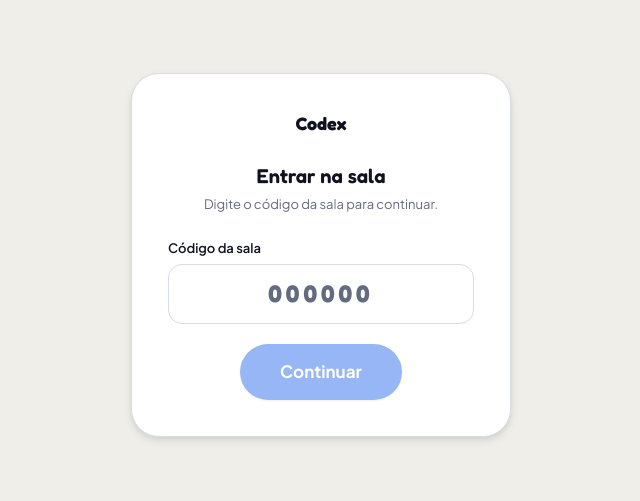
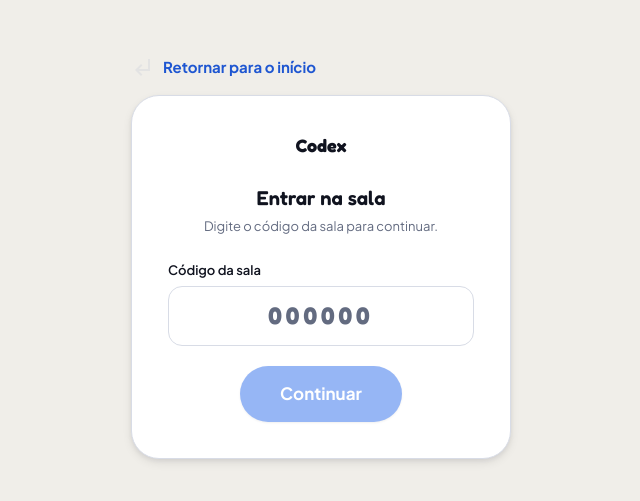
Before and after one commit to vitorluuiz/Codex, a Next.js app in the folder nextjs/: page /sala in a window 1280 px wide. Shown: the part 145-646 px from the top of the page, without its empty margins (319-959 px from the left). Built offline with nearby package versions, Linux system fonts and the light colour scheme; no server answers.

Commit message:
fix(nav): better redirecting to enter lobby page

```diff
--- a/nextjs/src/app/layout.tsx
+++ b/nextjs/src/app/layout.tsx
@@ -2,6 +2,7 @@ import type { Metadata, Viewport } from 'next';
 
 import { cx } from '@/lib/cx';
 import { fontBody, fontDisplay, fontMono } from './fonts';
+import { NavigationTracker } from '@/components/nav/NavigationTracker';
 import '@/styles/globals.css';
 
 export const metadata: Metadata = {
@@ -23,7 +24,10 @@ export const viewport: Viewport = {
 export default function RootLayout({ children }: { children: React.ReactNode }) {
   return (
     <html lang="pt-BR" className={cx(fontDisplay.variable, fontBody.variable, fontMono.variable)}>
-      <body>{children}</body>
+      <body>
+        <NavigationTracker />
+        {children}
+      </body>
     </html>
   );
 }
--- a/nextjs/src/app/page.tsx
+++ b/nextjs/src/app/page.tsx
@@ -117,6 +117,9 @@ export default function LandingPage() {
             </a>
           </nav>
           <div className={styles.navActions}>
+            <Link href="/sala">
+              <Button variant="ghost">Jogar agora</Button>
+            </Link>
             <Link href="/entrar">
               <Button variant="ghost">Entrar</Button>
             </Link>
--- a/nextjs/src/app/sala/page.module.css
+++ b/nextjs/src/app/sala/page.module.css
@@ -7,6 +7,14 @@
   background: #f0eee9;
   font-family: var(--font-body);
   padding: 24px;
+}
+
+.container {
+  width: 100%;
+  max-width: 380px;
+  display: flex;
+  flex-direction: column;
+  gap: 12px;
 }
 
 .card {
--- a/nextjs/src/app/sala/page.tsx
+++ b/nextjs/src/app/sala/page.tsx
@@ -4,6 +4,7 @@ import Link from 'next/link';
 import { JoinRoomFlow } from '@/components/join/JoinRoomFlow';
 import { LeftRoomNotice } from '@/components/room/LeftRoomNotice';
 import { ResumeRoomPanel } from '@/components/room/ResumeRoomPanel';
+import { SalaBackButton } from '@/components/room/SalaBackButton';
 import { getActiveRooms } from '@/lib/api/rooms';
 import { getSession } from '@/lib/api/session';
 import styles from './page.module.css';
@@ -33,9 +34,12 @@ export default async function JoinRoomPage({ searchParams }: PageProps) {
   const [{ codigo, saida }, session] = await Promise.all([searchParams, getSession()]);
   const initialCode = codigo?.replace(/\D/g, '').slice(0, 6) ?? '';
   const activeRooms = initialCode ? [] : await getActiveRooms();
+  const fallbackUrl = session.user ? '/perfil' : '/';
 
   return (
     <main className={styles.page}>
+      <div className={styles.container}>
+        <SalaBackButton fallbackUrl={fallbackUrl} />
         <div className={styles.card}>
           <Link href="/" className={styles.brand}>
             Codex
@@ -48,6 +52,7 @@ export default async function JoinRoomPage({ searchParams }: PageProps) {
             isAuthenticated={Boolean(session.user)}
           />
         </div>
+      </div>
     </main>
   );
 }
--- a/nextjs/src/components/ds/Button.module.css
+++ b/nextjs/src/components/ds/Button.module.css
@@ -80,6 +80,21 @@
   filter: brightness(0.92);
 }
 
+.link {
+  border: none;
+  background: none;
+  color: var(--text-link);
+}
+
+.link:hover {
+  color: var(--accent-primary-hover);
+  text-decoration: underline;
+}
+
+.link:not(:disabled):hover {
+  filter: brightness(0.92);
+}
+
 /* Modificadores de largura */
 .block {
   width: 100%;
--- a/nextjs/src/components/ds/Button.tsx
+++ b/nextjs/src/components/ds/Button.tsx
@@ -5,7 +5,7 @@ import type { ButtonHTMLAttributes, ReactNode } from 'react';
 import { cx } from '@/lib/cx';
 import styles from './Button.module.css';
 
-export type ButtonVariant = 'primary' | 'secondary' | 'ghost' | 'danger';
+export type ButtonVariant = 'primary' | 'secondary' | 'ghost' | 'danger' | 'link';
 export type ButtonSize = 'sm' | 'md' | 'lg';
 
 export interface ButtonProps extends Omit<ButtonHTMLAttributes<HTMLButtonElement>, 'className'> {
--- /dev/null
+++ b/nextjs/src/components/nav/NavigationTracker.tsx
@@ -0,0 +1,33 @@
+'use client';
+
+import { usePathname } from 'next/navigation';
+import { useEffect } from 'react';
+
+export const LAST_PAGE_KEY = 'codex_last_page_before_sala';
+export const FROM_INTERNAL_KEY = 'codex_from_internal';
+
+/**
+ * Rastreia as rotas acessadas pelo usuário fora do fluxo de /sala.
+ * Salva a última página acessada em sessionStorage para que a tela /sala
+ * saiba exatamente de onde a pessoa veio e permita o retorno.
+ */
+export function NavigationTracker() {
+  const pathname = usePathname();
+
+  useEffect(() => {
+    if (!pathname) return;
+
+    // Ignora rotas sob /sala (inclusive /sala/[code]/lobby, /sala/[code]/partida, etc.)
+    if (!pathname.startsWith('/sala')) {
+      try {
+        const fullUrl = window.location.pathname + window.location.search;
+        sessionStorage.setItem(LAST_PAGE_KEY, fullUrl);
+        sessionStorage.setItem(FROM_INTERNAL_KEY, 'true');
+      } catch {
+        // Ignora erros de acesso a storage (ex.: modo anônimo restritivo)
+      }
+    }
+  }, [pathname]);
+
+  return null;
+}
--- /dev/null
+++ b/nextjs/src/components/room/SalaBackButton.module.css
@@ -0,0 +1,12 @@
+.link {
+  display: inline-flex;
+  align-self: flex-start;
+  text-decoration: none;
+}
+
+.link :global(button) {
+  padding-left: 0;
+  padding-right: 0;
+  padding-top: 4px;
+  padding-bottom: 4px;
+}
--- /dev/null
+++ b/nextjs/src/components/room/SalaBackButton.tsx
@@ -0,0 +1,87 @@
+'use client';
+
+import { useEffect, useState } from 'react';
+import Link from 'next/link';
+import { useRouter } from 'next/navigation';
+
+import { Button } from '@/components/ds/Button';
+import { FROM_INTERNAL_KEY, LAST_PAGE_KEY } from '@/components/nav/NavigationTracker';
+import styles from './SalaBackButton.module.css';
+
+interface SalaBackButtonProps {
+  fallbackUrl?: string;
+}
+
+function getReturnLabel(path: string): string {
+  if (path === '/perfil' || path.startsWith('/perfil/')) {
+    return 'Retornar para o perfil';
+  }
+  if (path === '/' || path.startsWith('/?')) {
+    return 'Retornar para o início';
+  }
+  if (path === '/conjuntos' || path.startsWith('/conjuntos/')) {
+    return 'Retornar para conjuntos';
+  }
+  if (path.startsWith('/conjunto/')) {
+    return 'Retornar para o conjunto';
+  }
+  return 'Retornar';
+}
+
+export function   SalaBackButton({ fallbackUrl = '/' }: SalaBackButtonProps) {
+  const router = useRouter();
+  const [destination, setDestination] = useState<string>(fallbackUrl);
+
+  useEffect(() => {
+    let target = '';
+    try {
+      const stored = sessionStorage.getItem(LAST_PAGE_KEY);
+      if (stored && !stored.startsWith('/sala')) {
+        target = stored;
+      }
+    } catch {
+      // Storage indisponível
+    }
+
+    if (!target && typeof document !== 'undefined' && document.referrer) {
+      try {
+        const refUrl = new URL(document.referrer);
+        if (refUrl.origin === window.location.origin && !refUrl.pathname.startsWith('/sala')) {
+          target = refUrl.pathname + refUrl.search;
+        }
+      } catch {
+        // Referrer inválido ou externo
+      }
+    }
+
+    if (target) {
+      setDestination(target);
+    }
+  }, []);
+
+  const label = getReturnLabel(destination);
+
+  const handleClick = (event: React.MouseEvent) => {
+    try {
+      // Não faz router.back() se caiu aqui por expulsão de sala (evita loop com a sala fechada/removida)
+      const isRoomExit = window.location.search.includes('saida=');
+      const fromInternal = sessionStorage.getItem(FROM_INTERNAL_KEY) === 'true';
+
+      if (!isRoomExit && fromInternal && window.history.length > 1) {
+        event.preventDefault();
+        router.back();
+        return;
+      }
+    } catch {
+      // Deixa a navegação natural do Link acontecer
+    }
+  };
+
+  return (
+    <Link href={destination} onClick={handleClick} className={styles.link}>
+      <Button icon={<img src="/Icons/arrow_left.svg" alt="" />} variant="link">
+        {label}
+      </Button>
+    </Link>
+  );
+}
```
Also changed, not shown: nextjs/public/Icons/arrow_left.svg (added), nextjs/src/components/room/TODO_SalaBack_Global.txt (added). Lines whose indentation alone changed are shown as unchanged.
